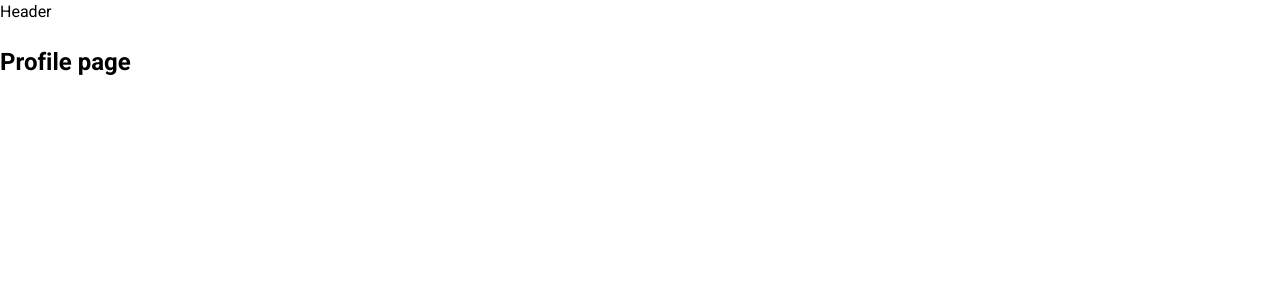
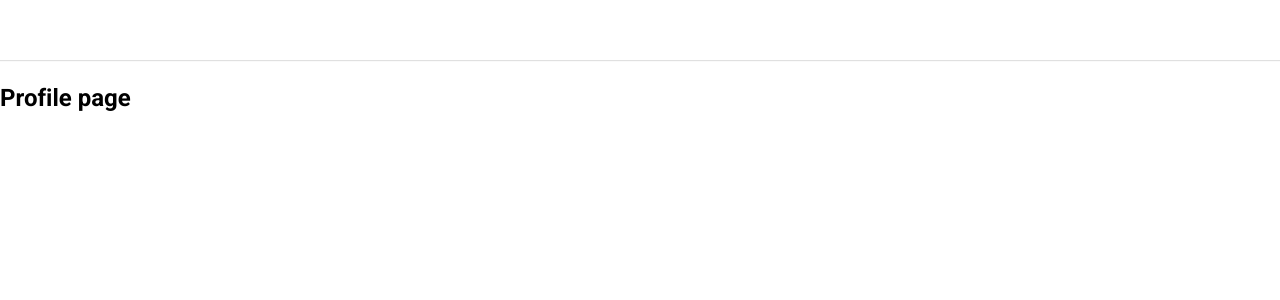
Before and after one commit to hoanghongchuong/reactjs-app, a React (Create React App) app in the folder reactjs-base/: page /profile in a window 1280 px wide. Shown: the top 300 px of the page. Built offline with nearby package versions, Linux system fonts and the light colour scheme; a web font is replaced by a local one.

Commit message:
install scss module using classNames

```diff
--- a/reactjs-base/package.json
+++ b/reactjs-base/package.json
@@ -6,6 +6,7 @@
     "@testing-library/jest-dom": "^5.16.5",
     "@testing-library/react": "^13.4.0",
     "@testing-library/user-event": "^13.5.0",
+    "classnames": "^2.3.2",
     "normalize.css": "^8.0.1",
     "react": "^18.2.0",
     "react-dom": "^18.2.0",
--- /dev/null
+++ b/reactjs-base/src/components/Layout/components/Header/Header.module.scss
@@ -0,0 +1,4 @@
+.wrapper {
+    height: 60px;
+    box-shadow: 0px 1px 1px rgb(0 0 0 /12%);
+}
--- a/reactjs-base/src/components/Layout/components/Header/index.js
+++ b/reactjs-base/src/components/Layout/components/Header/index.js
@@ -1,5 +1,10 @@
+import classNames from 'classnames/bind';
+import styles from './Header.module.scss';
+
+const cx = classNames.bind(styles);
+
 function Header() {
-    return <div>Header</div>;
+    return <header className={cx('wrapper')}></header>;
 }
 
 export default Header;
--- a/reactjs-base/src/pages/Login/index.js
+++ b/reactjs-base/src/pages/Login/index.js
@@ -1,5 +1,5 @@
 function Login() {
-    return <div>Login page</div>;
+    return <div>Login page dsfdsf</div>;
 }
 
 export default Login;
```
Also changed, not shown: 2 other files (tests, documents, lock files or other folders).
